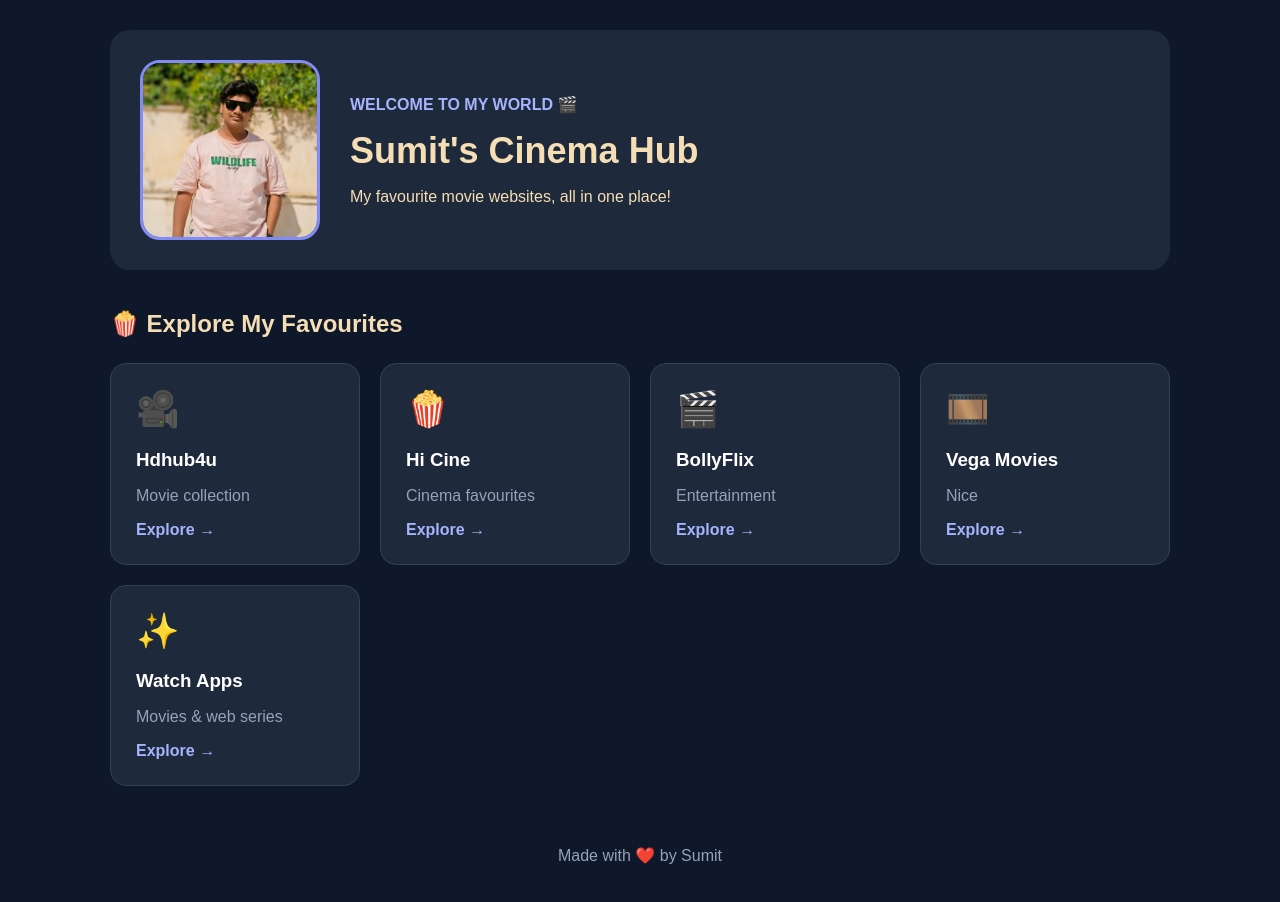
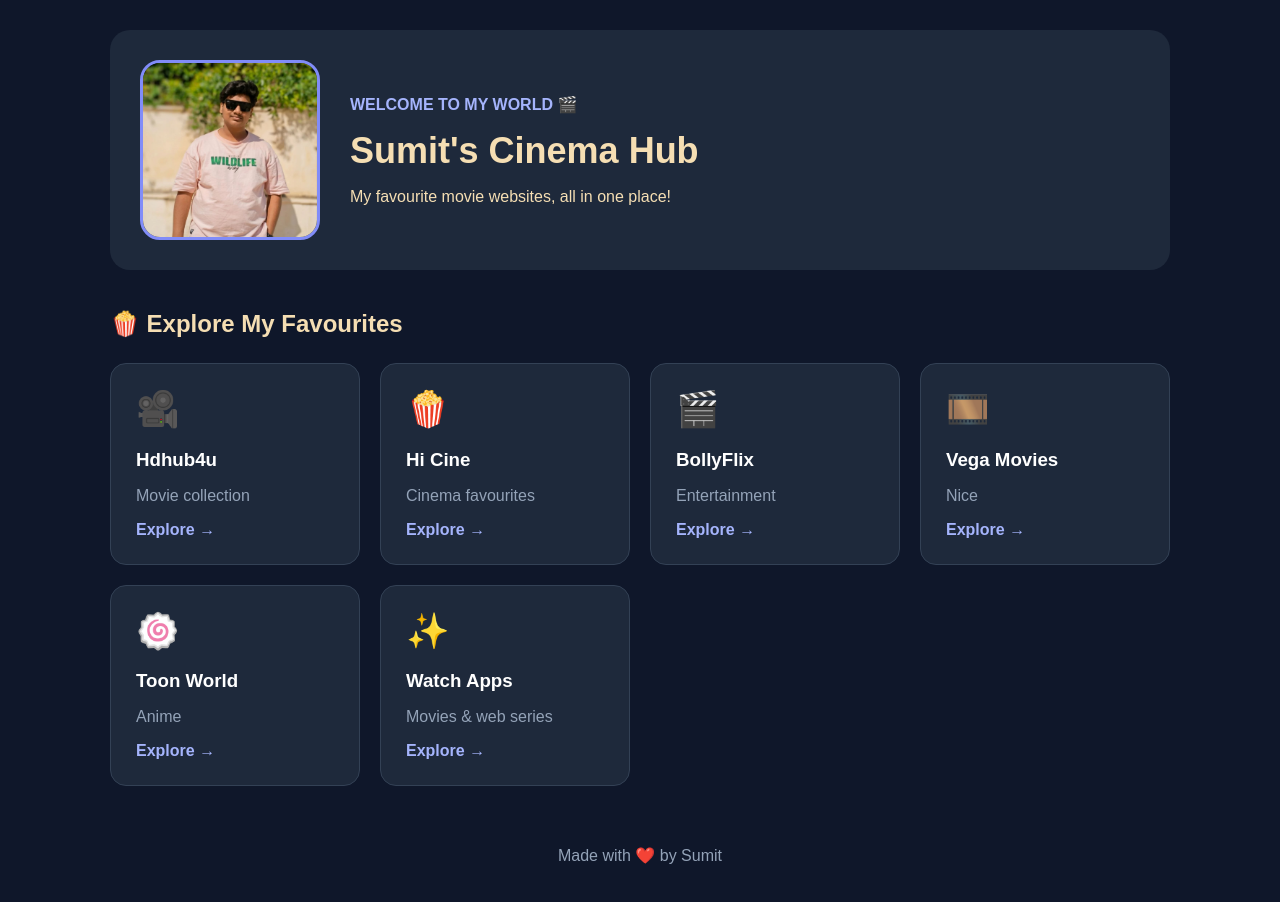
Before and after one commit to sandu-1551/Sumit_Pro_Web, a plain HTML site: page index.html in a window 1280 px wide. Drawn offline with Linux system fonts and the light colour scheme.

Commit message:
Add files via upload

```diff
--- a/index.html
+++ b/index.html
@@ -64,6 +64,13 @@
                     <span class="explore">Explore →</span>
                 </a>
 
+                <a href="https://toonworld4all.me" class="card">
+                    <span class="emoji">🍥</span>
+                    <h3>Toon World</h3>
+                    <p>Anime</p>
+                    <span class="explore">Explore →</span>
+                </a>
+
                 <a href="https://netmirror.gg" class="card">
                     <span class="emoji">✨</span>
                     <h3>Watch Apps</h3>
```
